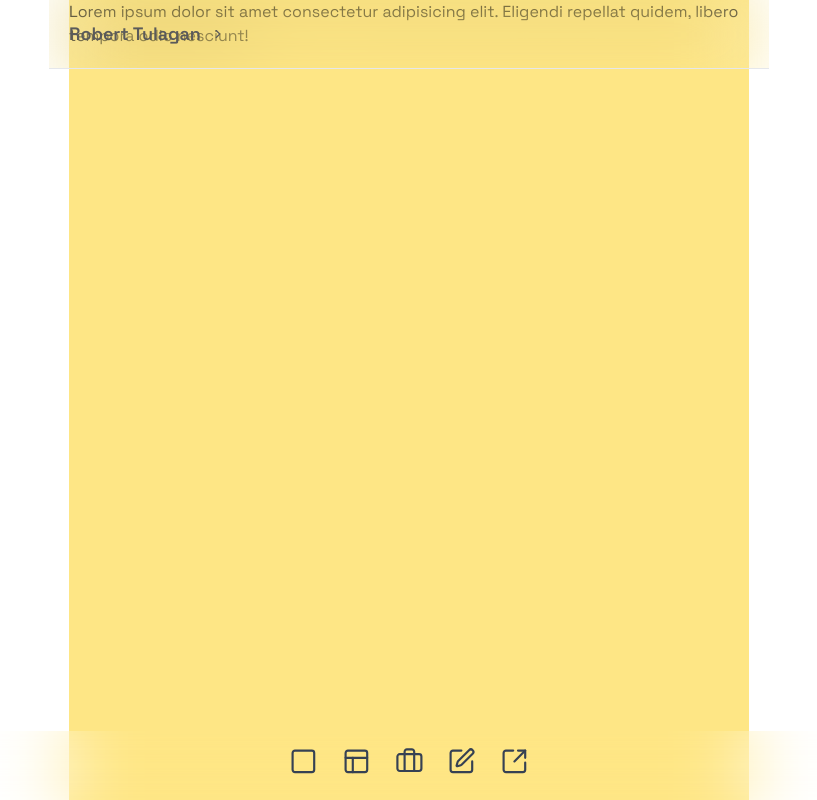
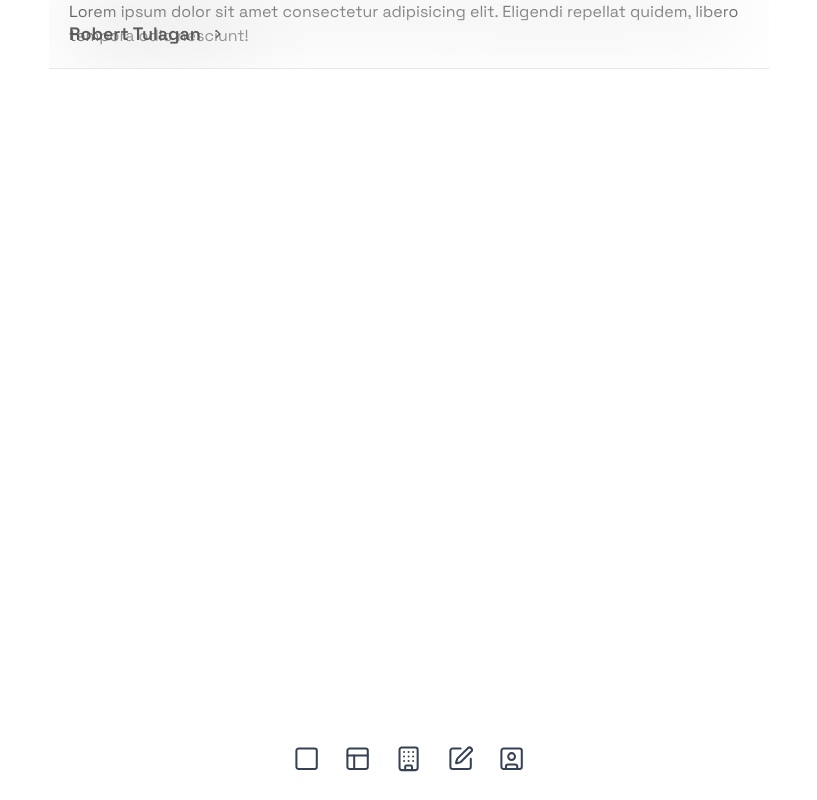
Before and after one commit to robaaaru/Portfolio, a React (Vite) app: page / in a window 1280 px wide. Shown: the top 800 px of the page, without its empty margins (231-1048 px from the left). Built offline with nearby package versions, Linux system fonts and the light colour scheme.

Commit message:
feat: update package.json and package-lock.json to include gh-pages; modify Body and Footer components for improved styling and functionality

```diff
--- a/package.json
+++ b/package.json
@@ -7,6 +7,7 @@
     "dev": "vite",
     "build": "vite build",
     "lint": "eslint .",
+    "deploy": "gh-pages -b gh-pages -d dist",
     "preview": "vite preview"
   },
   "dependencies": {
@@ -29,6 +30,7 @@
     "eslint": "^9.35.0",
     "eslint-plugin-react-hooks": "^5.2.0",
     "eslint-plugin-react-refresh": "^0.4.20",
+    "gh-pages": "^6.3.0",
     "globals": "^16.4.0",
     "tw-animate-css": "^1.4.0",
     "vite": "^7.1.6"
--- a/src/components/Body.jsx
+++ b/src/components/Body.jsx
@@ -1,7 +1,7 @@
 export default function Body(){
     return (
         <main>
-            <div className="w-170 bg-amber-200 h-1000 mx-auto">Lorem ipsum dolor sit amet consectetur adipisicing elit. Eligendi repellat quidem, libero tempora odio nesciunt!</div>
+            <div className="w-170 h-1000 mx-auto">Lorem ipsum dolor sit amet consectetur adipisicing elit. Eligendi repellat quidem, libero tempora odio nesciunt!</div>
         </main>
     )
 }
--- a/src/components/Footer.jsx
+++ b/src/components/Footer.jsx
@@ -1,18 +1,18 @@
 
-import { Square, PanelsTopLeft, Briefcase, SquarePen, SquareArrowOutUpRight } from 'lucide-react';
+import { Square, PanelsTopLeft, Building, SquarePen, SquareUser} from 'lucide-react';
 
 export default function Footer({setPage}){
 
     let strokeWidth = 1.8
-    const baseClasses = 'stroke-gray-700 hover:stroke-[#048688] lg:w-[1.8rem] lg:h-[1.8rem] w-[1.5rem] h-[1.5rem] hover:-translate-y-1 transition-transform duration-175 ease-in'
+    const baseClasses = 'stroke-gray-700 hover:stroke-[#048688] lg:w-[1.7rem] lg:h-[2.1rem] w-[1.5rem] h-[1.5rem] hover:-translate-y-1 transition-transform duration-175 ease-in'
     const handleIconClick = () =>setPage('Default Page')
 
     let icons = [
         {icon: Square, key:'Square'},
         {icon: PanelsTopLeft, key:'PanelsTopLeft'},
-        {icon: Briefcase, key:'Briefcase'},
+        {icon: Building, key:'Building'},
         {icon: SquarePen, key:'PenciSquarePe'},
-        {icon: SquareArrowOutUpRight , key:'SquareArrowOutUpRight'},
+        {icon: SquareUser, key:'SquareUser'},
     ]
 
     let iconsArr = () => icons.map(({icon: Icon, key}) => (
```
Also changed, not shown: 1 other file (tests, documents, lock files or other folders).
